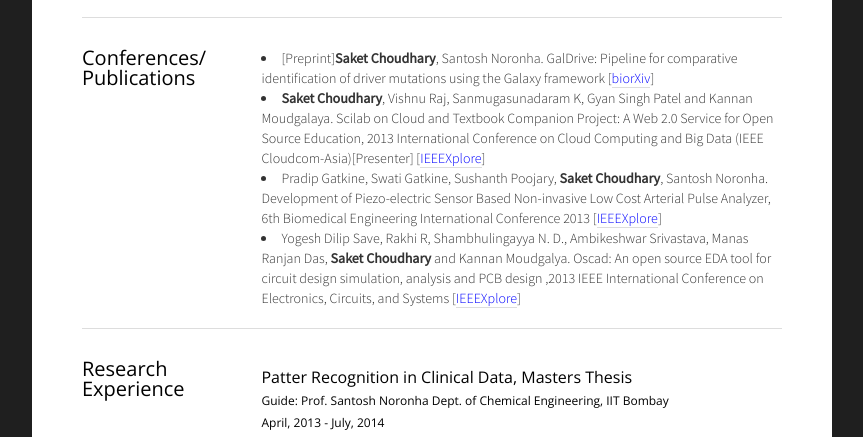
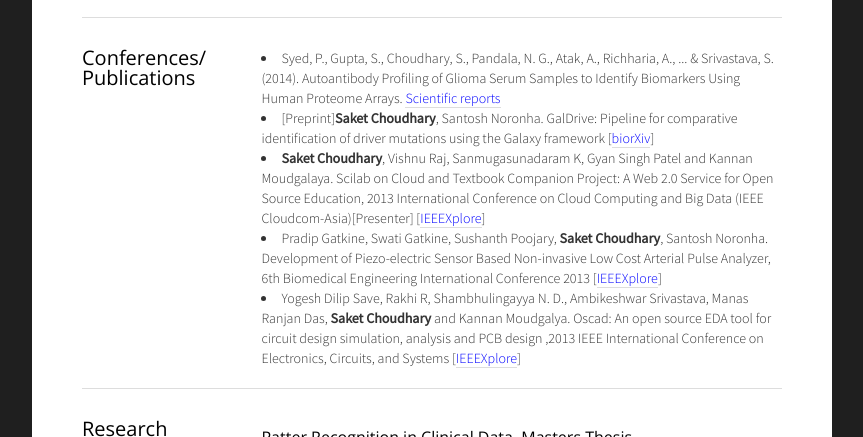
Before and after one commit to saketkc/resume, a plain HTML site: page index.html in a window 1280 px wide. Shown: the part 663-1100 px from the top of the page, without its empty margins (208-1071 px from the left). Drawn offline with nearby package versions, Linux system fonts and the light colour scheme.

Commit message:
up public

```diff
--- a/index.html
+++ b/index.html
@@ -129,6 +129,7 @@
                 </header>
                 <div class="span9">
                     <div class="row-fluid skills">
+                        <li>Syed, P., Gupta, S., Choudhary, S., Pandala, N. G., Atak, A., Richharia, A., ... & Srivastava, S. (2014). Autoantibody Profiling of Glioma Serum Samples to Identify Biomarkers Using Human Proteome Arrays. <a href="http://www.nature.com/articles/srep13895">Scientific reports</a></li>
                         <li>[Preprint]<b>Saket Choudhary</b>, Santosh Noronha. GalDrive: Pipeline for comparative identification of driver mutations using the Galaxy framework [<a href="http://biorxiv.org/content/early/2014/10/19/010538" target="_blank">biorXiv</a>]</li>
                         <li><b>Saket Choudhary</b>, Vishnu Raj, Sanmugasunadaram K, Gyan Singh Patel and Kannan Moudgalaya. Scilab on Cloud and Textbook Companion Project: A Web 2.0 Service for Open Source Education, 2013 International Conference on Cloud Computing and Big Data (IEEE Cloudcom-Asia)[Presenter] [<a href="http://ieeexplore.ieee.org/xpls/abs_all.jsp?arnumber=6821028">IEEEXplore</a>]</li>
                         <li>Pradip Gatkine, Swati Gatkine, Sushanth Poojary, <b>Saket Choudhary</b>, Santosh Noronha. Development of Piezo-electric Sensor Based Non-invasive Low Cost Arterial Pulse Analyzer, 6th Biomedical Engineering International Conference 2013 [<a href="http://ieeexplore.ieee.org/xpls/abs_all.jsp?arnumber=6687701">IEEEXplore</a>]</li>
```
